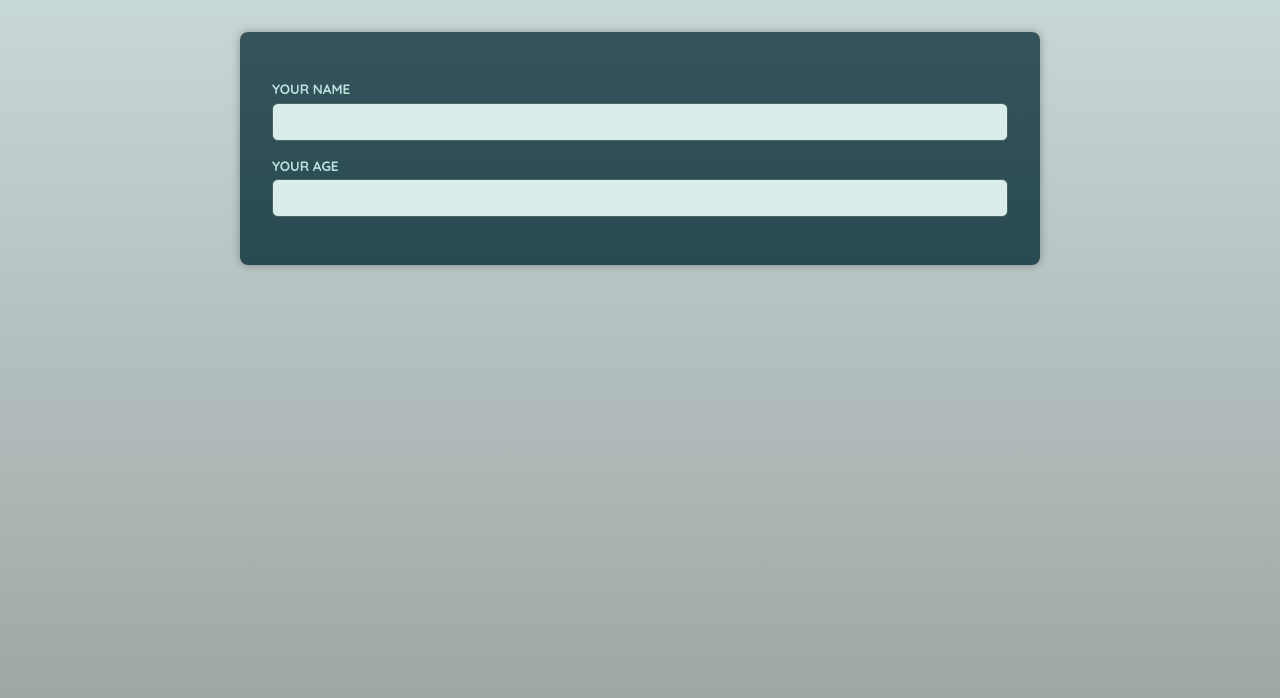
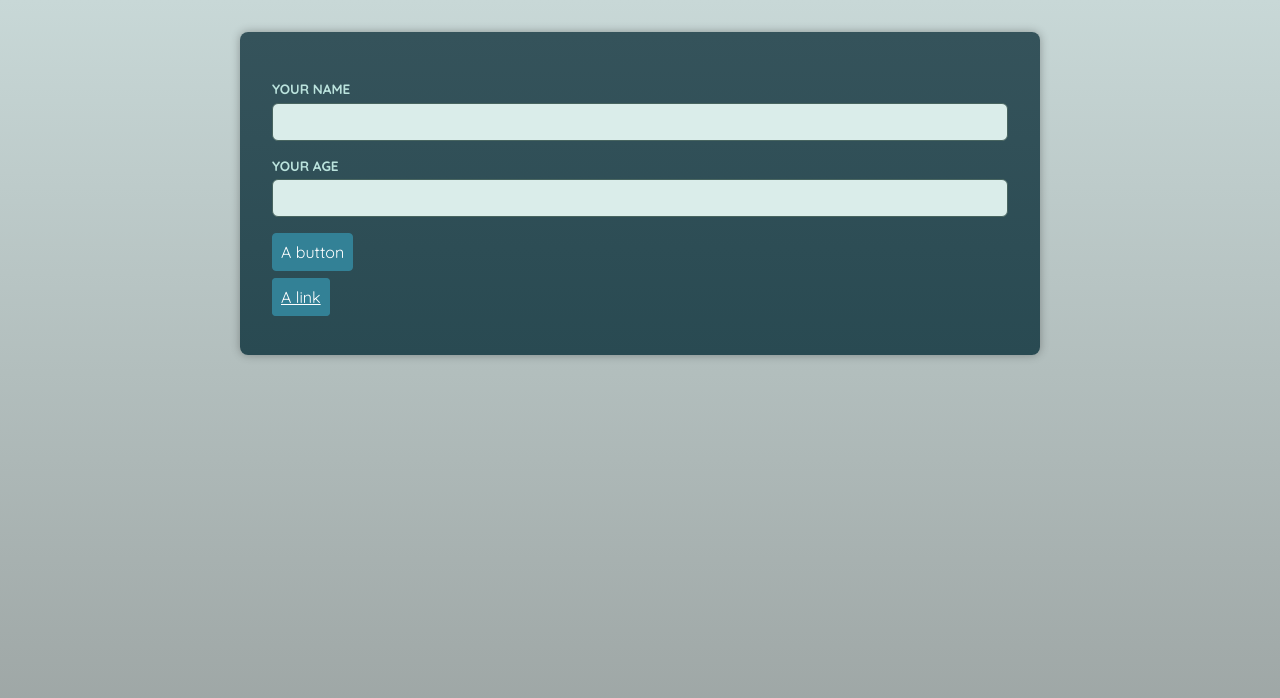
Before and after one commit to ycl818/React_x_TypeScript, a React (Vite) app in the folder Advanced-Components/: page / in a window 1280 px wide. Shown: the top 698 px of the page. Built offline with nearby package versions, Linux system fonts and the light colour scheme; a web font is replaced by a local one.

Commit message:
Building a Wrapper Component that Renders Different Elements

```diff
--- a/Advanced-Components/src/App.tsx
+++ b/Advanced-Components/src/App.tsx
@@ -1,3 +1,4 @@
+import Button from "./Components/Button";
 import Input from "./Components/Input";
 
 function App() {
@@ -5,6 +6,15 @@
     <main>
       <Input label="Your Name" id="name" type="string" />
       <Input label="Your Age" id="age" type="number" />
+
+      <p>
+        <Button el="button">A button</Button>
+      </p>
+      <p>
+        <Button el="anchor" href="https://reactjs.org">
+          A link
+        </Button>
+      </p>
     </main>
   );
 }
--- /dev/null
+++ b/Advanced-Components/src/Components/Button.tsx
@@ -0,0 +1,19 @@
+import { ComponentPropsWithoutRef } from "react";
+
+type ButtonProps = {
+  el: "button";
+} & ComponentPropsWithoutRef<"button">;
+
+type AnchorProps = {
+  el: "anchor";
+} & ComponentPropsWithoutRef<"a">;
+
+const Button = (props: ButtonProps | AnchorProps) => {
+  if (props.el === "anchor") {
+    return <a className="button" {...props}></a>;
+  }
+
+  return <button className="button" {...props}></button>;
+};
+
+export default Button;
```
